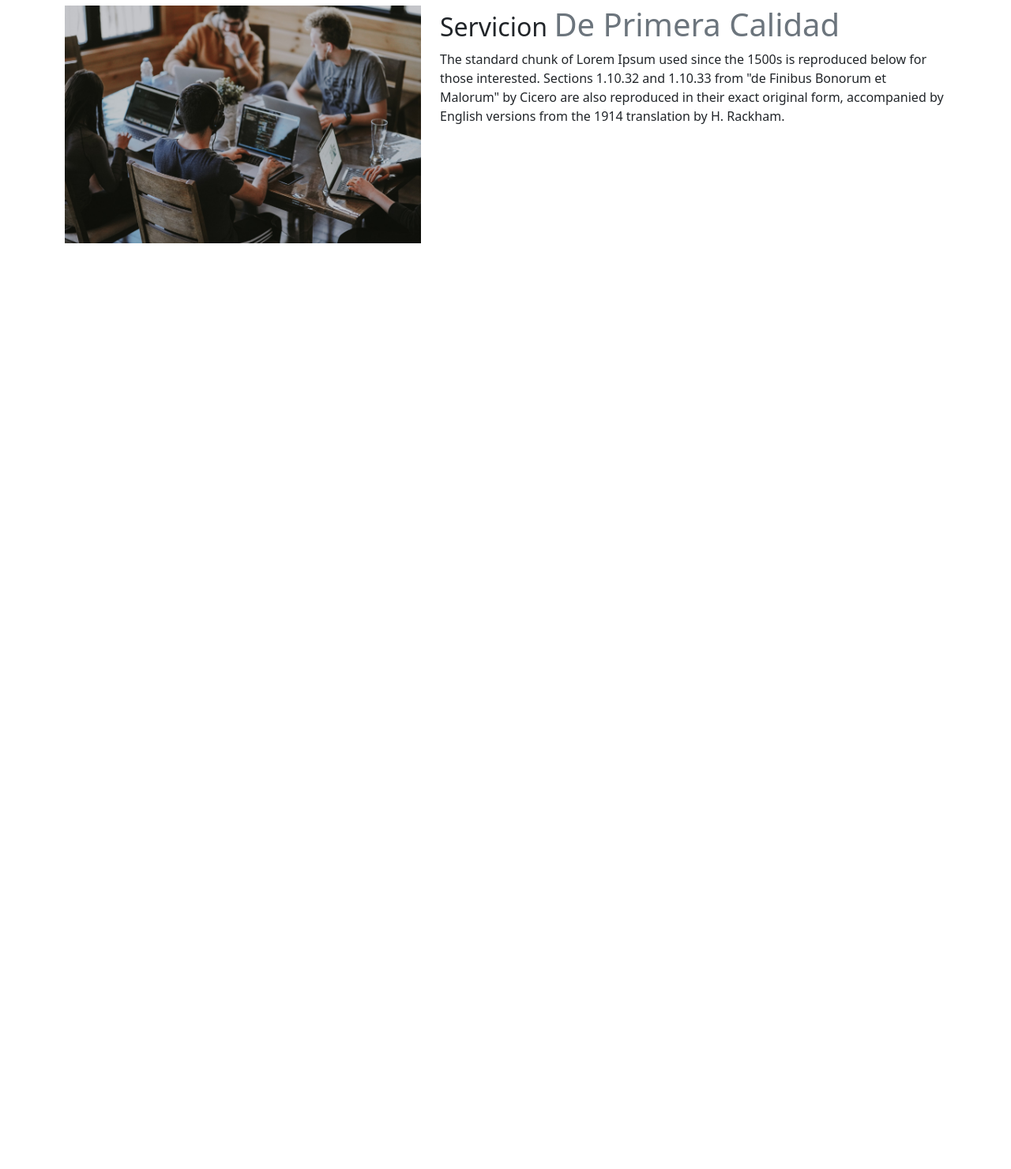
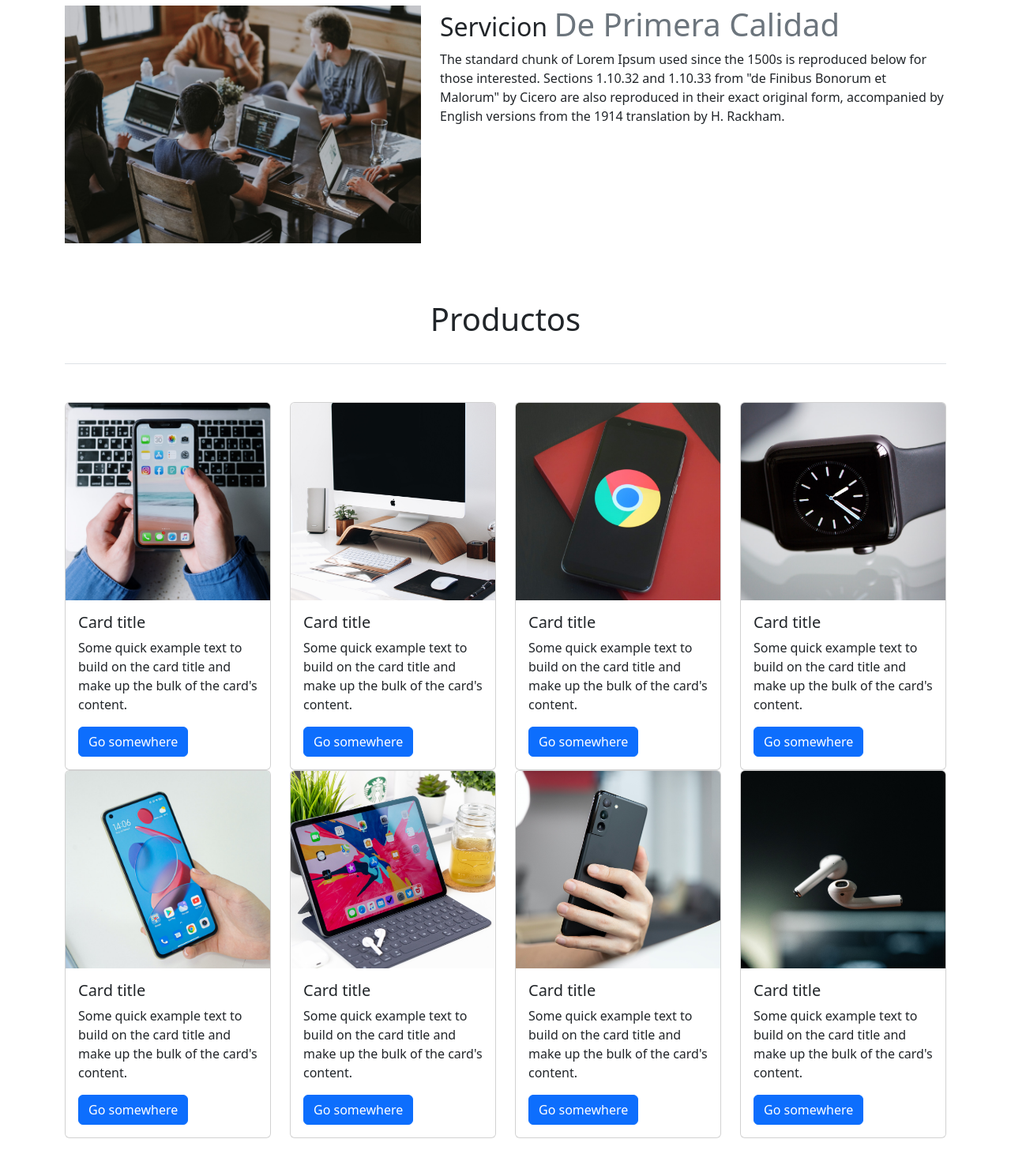
Before and after one commit to aaqh21/Repo_TiendaOnline, a plain HTML site: page index.html in a window 1280 px wide. Shown: the part 575-2055 px from the top of the page at 79% size. Before the commit the page ends 979 px from the top, so only its background shows below. Drawn offline with nearby package versions, Linux system fonts and the light colour scheme.

Commit message:
commit de prodcutos

```diff
--- a/css/estilos.css
+++ b/css/estilos.css
@@ -0,0 +1,5 @@
+.card-img-top{
+    height: 250px;
+    object-fit: cover;
+    object-position: center;
+}
--- a/index.html
+++ b/index.html
@@ -9,6 +9,7 @@
     <link rel="stylesheet" href="https://cdn.jsdelivr.net/npm/bootstrap-icons@1.9.1/font/bootstrap-icons.css">
     <script src="https://cdn.jsdelivr.net/npm/bootstrap@5.2.2/dist/js/bootstrap.bundle.min.js" integrity="sha384-OERcA2EqjJCMA+/3y+gxIOqMEjwtxJY7qPCqsdltbNJuaOe923+mo//f6V8Qbsw3" crossorigin="anonymous"></script>
     <link href="https://cdn.jsdelivr.net/npm/bootstrap@5.2.2/dist/css/bootstrap.min.css" rel="stylesheet" integrity="sha384-Zenh87qX5JnK2Jl0vWa8Ck2rdkQ2Bzep5IDxbcnCeuOxjzrPF/et3URy9Bv1WTRi" crossorigin="anonymous">
+    <link rel="stylesheet" href="css/estilos.css">
     <title>Tienda Online</title>
 </head>
 <body>
@@ -80,6 +81,115 @@
 
             </div>
         </div>
+
+        <!--APARTADO DE PRODUCTOS-->
+        <div class="row">
+            <div class="col-12">
+                <div class="py-4 border-bottom">
+                    <h1 class="text-center">Productos</h1>
+                </div>
+            </div>
+        </div>
+        <div class="row py-5">
+            <div class="col-12 col-sm-6 col-lg-3 md-4">
+                <div class="card" >
+                    <img src="img/producto1.jpg" class="card-img-top" alt="...">
+                    <div class="card-body">
+                      <h5 class="card-title">Card title</h5>
+                      <p class="card-text">Some quick example text to build on the card title and make up the bulk of the card's content.</p>
+                      <a href="#" class="btn btn-primary">Go somewhere</a>
+                    </div>
+                </div>
+
+            </div>
+
+            <div class="col-12 col-sm-6 col-lg-3 md-4">
+                <div class="card" >
+                    <img src="img/producto2.jpg" class="card-img-top" alt="...">
+                    <div class="card-body">
+                      <h5 class="card-title">Card title</h5>
+                      <p class="card-text">Some quick example text to build on the card title and make up the bulk of the card's content.</p>
+                      <a href="#" class="btn btn-primary">Go somewhere</a>
+                    </div>
+                </div>
+
+            </div>
+
+            <div class="col-12 col-sm-6 col-lg-3 md-4">
+                <div class="card" >
+                    <img src="img/producto3.jpg" class="card-img-top" alt="...">
+                    <div class="card-body">
+                      <h5 class="card-title">Card title</h5>
+                      <p class="card-text">Some quick example text to build on the card title and make up the bulk of the card's content.</p>
+                      <a href="#" class="btn btn-primary">Go somewhere</a>
+                    </div>
+                </div>
+
+            </div>
+
+            <div class="col-12 col-sm-6 col-lg-3 md-4">
+                <div class="card" >
+                    <img src="img/producto4.jpg" class="card-img-top" alt="...">
+                    <div class="card-body">
+                      <h5 class="card-title">Card title</h5>
+                      <p class="card-text">Some quick example text to build on the card title and make up the bulk of the card's content.</p>
+                      <a href="#" class="btn btn-primary">Go somewhere</a>
+                    </div>
+                </div>
+
+            </div>
+
+            <div class="col-12 col-sm-6 col-lg-3 md-4">
+                <div class="card" >
+                    <img src="img/producto5.jpg" class="card-img-top" alt="...">
+                    <div class="card-body">
+                      <h5 class="card-title">Card title</h5>
+                      <p class="card-text">Some quick example text to build on the card title and make up the bulk of the card's content.</p>
+                      <a href="#" class="btn btn-primary">Go somewhere</a>
+                    </div>
+                </div>
+
+            </div>
+
+            <div class="col-12 col-sm-6 col-lg-3 md-4">
+                <div class="card" >
+                    <img src="img/producto6.jpg" class="card-img-top" alt="...">
+                    <div class="card-body">
+                      <h5 class="card-title">Card title</h5>
+                      <p class="card-text">Some quick example text to build on the card title and make up the bulk of the card's content.</p>
+                      <a href="#" class="btn btn-primary">Go somewhere</a>
+                    </div>
+                </div>
+
+            </div>
+
+            <div class="col-12 col-sm-6 col-lg-3 md-4">
+                <div class="card" >
+                    <img src="img/producto7.jpg" class="card-img-top" alt="...">
+                    <div class="card-body">
+                      <h5 class="card-title">Card title</h5>
+                      <p class="card-text">Some quick example text to build on the card title and make up the bulk of the card's content.</p>
+                      <a href="#" class="btn btn-primary">Go somewhere</a>
+                    </div>
+                </div>
+
+            </div>
+
+            <div class="col-12 col-sm-6 col-lg-3 md-4">
+                <div class="card" >
+                    <img src="img/producto8.jpg" class="card-img-top" alt="...">
+                    <div class="card-body">
+                      <h5 class="card-title">Card title</h5>
+                      <p class="card-text">Some quick example text to build on the card title and make up the bulk of the card's content.</p>
+                      <a href="#" class="btn btn-primary">Go somewhere</a>
+                    </div>
+                </div>
+
+            </div>
+
+
+
+        </div>
     </main>
 </body>
 </html>
```
